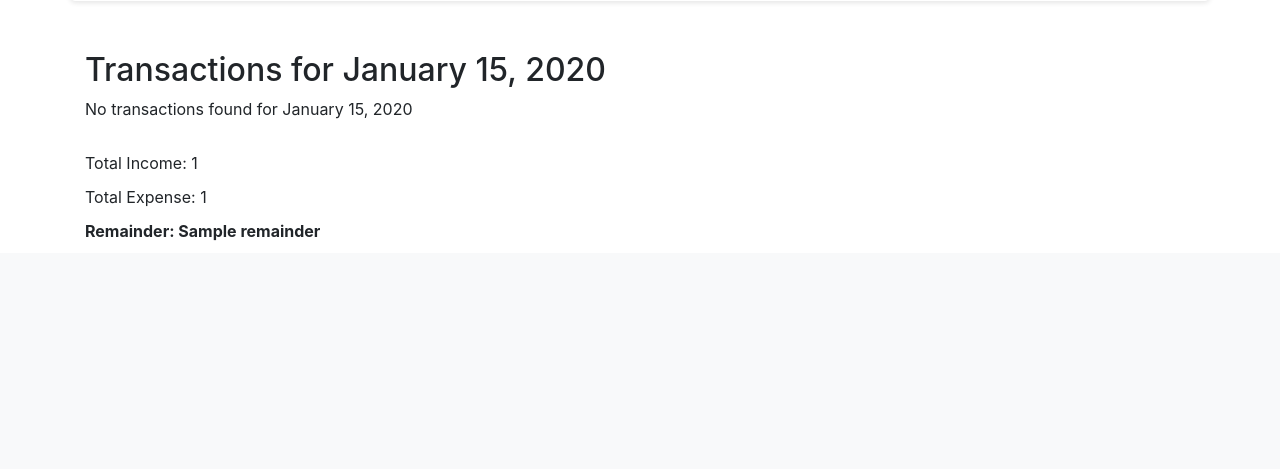
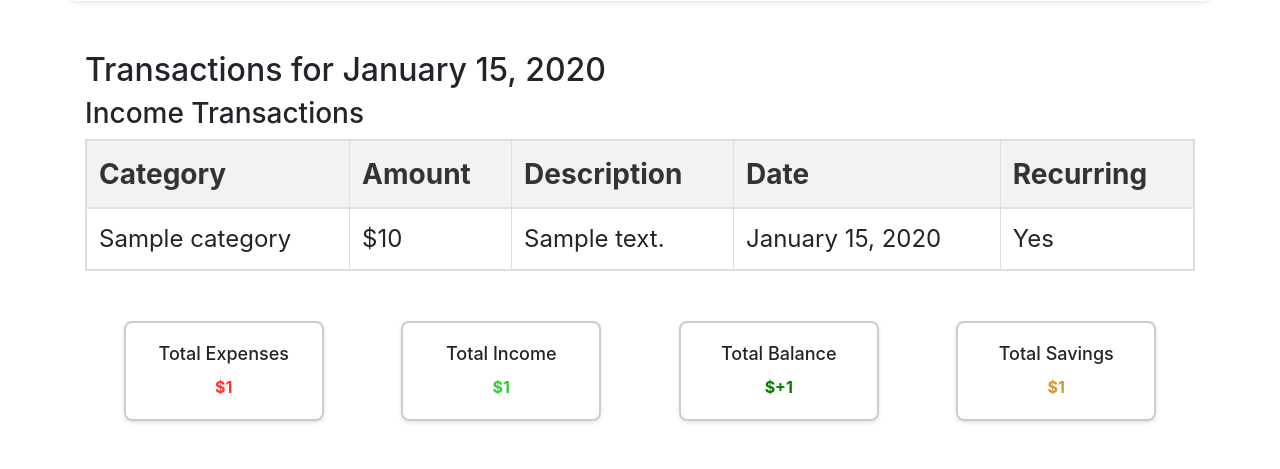
Before and after one commit to garrett-west13/budget-app, a Django app: template budget/templates/transactions.html in a window 1280 px wide. Shown: the part 718-1187 px from the top of the page. Before the commit the page ends 959 px from the top, so only its background shows below. Run offline with Django 5.2, Linux system fonts and the light colour scheme; tables that the repository leaves empty hold one stand-in row (values such as "Sample post"); the template is opened without the code that fills it: values that come from a table or form of the project are taken from there, most other values are stand-ins (such as "Sample title", 1, 10 or a date in 2020); some libraries are stand-ins or nearby versions.

```diff
--- a/budget/apps.py
+++ b/budget/apps.py
@@ -4,3 +4,6 @@ from django.apps import AppConfig
 class BudgetConfig(AppConfig):
     default_auto_field = 'django.db.models.BigAutoField'
     name = 'budget'
+
+    def ready(self):
+        import budget.signals
--- a/budget/models.py
+++ b/budget/models.py
@@ -1,21 +1,11 @@
 from django.db import models
-from django.contrib.auth.models import AbstractUser, Group, Permission
-
-
-class User(AbstractUser):
-    groups = models.ForeignKey(Group, on_delete=models.CASCADE, related_name='budget_user_groups')
-    user_permissions = models.ForeignKey(Permission, on_delete=models.CASCADE, related_name='budget_user_permissions')
-
-    def __str__(self):
-        return self.username
+from django.contrib.auth.models import User
+from django.utils.text import slugify
 
 
 class Category(models.Model):
     user = models.ForeignKey(User, on_delete=models.CASCADE)
-    name = models.CharField(max_length=100)
-
-    def __str__(self):
-        return self.name
+    name = models.CharField(max_length=255)
 
 
 class Transaction(models.Model):
--- a/budget/static/script.js
+++ b/budget/static/script.js
@@ -38,6 +38,7 @@ document.addEventListener('DOMContentLoaded', function() {
     });
 });
 
+
 function loadCalendarContent(year, month) {
     fetch(`/calendar/${year}/${month + 1}/`)
         .then(response => {
--- a/budget/static/styles.css
+++ b/budget/static/styles.css
@@ -128,6 +128,7 @@ table td.current-day:hover {
     display: flex;
     justify-content: space-around;
     margin-top: 50px;
+    margin-bottom: 50px;
 }
 
 .monthly-overview-container > div {
@@ -157,10 +158,6 @@ table td.current-day:hover {
 
 .income p {
     color: #33cc33;
-}
-
-.balance p{
-    color: #3333cc;
 }
 
 .savings p {
@@ -193,15 +190,29 @@ table td.current-day:hover {
     background-color: #f5f5f5;
 }
 
-/* Style total section */
-.total-income-expense {
-    margin-top: 30px;
+.surplus {
+    color: green;
 }
 
-.total-income-expense p {
-    margin-bottom: 10px;
+.deficit {
+    color: red;
 }
 
-.total-income-expense p:last-child {
-    font-weight: bold;
+/* Add a red dot next to the day with a transaction */
+.day.transaction-day::after {
+    content: "•";
+    color: red;
+    position: absolute;
+    top: 50%;
+    left: 50%;
+    transform: translate(-50%, -50%);
 }
+
+/* Style checkbox */
+.form-group input[type="checkbox"] {
+    width: 30px;
+    height: 30px;
+    border: 1px solid #999;
+    border-radius: 3px;
+    margin-bottom: 5px;
+}
--- a/budget/templates/index.html
+++ b/budget/templates/index.html
@@ -39,7 +39,7 @@
         </div>
         <div class="balance">
             <h2>Total Balance</h2>
-            <p>${{ total_balance }} {% if total_balance > 0 %}(Surplus){% else %}(Deficit){% endif %}</p>
+            <p>{% if total_balance > 0 %}<span class="surplus">$+{{ total_balance }}</span>{% else %}<span class="deficit">$-{{ total_balance }}</span>{% endif %}</p>
         </div>
         <div class="savings">
             <h2>Total Savings</h2>
--- a/budget/templates/transactions.html
+++ b/budget/templates/transactions.html
@@ -47,7 +47,7 @@
 
 <div class="container" id="transactions">
     <h2>Transactions for {{ transaction_date|date:"F d, Y" }}</h2>
-    {% if transactions_exist %}
+    {% if income_transactions %}
         <!-- Income Transactions Table -->
         <div class="transaction-table">
             <h3>Income Transactions</h3>
@@ -65,7 +65,7 @@
                     {% for transaction in income_transactions %}
                         <tr>
                             <td>{{ transaction.category.name }}</td>
-                            <td>{{ transaction.amount }}</td>
+                            <td>${{ transaction.amount }}</td>
                             <td>{{ transaction.description }}</td>
                             <td>{{ transaction.transaction_date|date:"F d, Y" }}</td>
                             <td>{% if transaction.recurring %}Yes{% else %}No{% endif %}</td>
@@ -74,7 +74,7 @@
                 </tbody>
             </table>
         </div>
-
+    {% elif expense_transactions %}
         <!-- Expense Transactions Table -->
         <div class="transaction-table">
             <h3>Expense Transactions</h3>
@@ -92,7 +92,7 @@
                     {% for transaction in expense_transactions %}
                         <tr>
                             <td>{{ transaction.category.name }}</td>
-                            <td>{{ transaction.amount }}</td>
+                            <td>${{ transaction.amount }}</td>
                             <td>{{ transaction.description }}</td>
                             <td>{{ transaction.transaction_date|date:"F d, Y" }}</td>
                             <td>{% if transaction.recurring %}Yes{% else %}No{% endif %}</td>
@@ -103,17 +103,28 @@
         </div>
 
     {% else %}
-        <p>No transactions found for {{ transaction_date|date:"F d, Y" }}</p>
+        <p>No transactions found</p>
     {% endif %}
 
     <!-- Total Income and Expense -->
-    <div class="total-income-expense">
-        <p>Total Income: {{ total_income }}</p>
-        <p>Total Expense: {{ total_expense }}</p>
-        <p>Remainder: {{ remainder }}</p>
+    <div class="monthly-overview-container mb-5">
+        <div class="expenses">
+            <h2>Total Expenses</h2>
+            <p>${{ total_expenses }}</p>
+        </div>
+        <div class="income">
+            <h2>Total Income</h2>
+            <p>${{ total_income }}</p>
+        </div>
+        <div class="balance">
+            <h2>Total Balance</h2>
+            <p>{% if total_balance > 0 %}<span class="surplus">$+{{ total_balance }}</span>{% else %}<span class="deficit">${{ total_balance }}</span>{% endif %}</p>
+        </div>
+        <div class="savings">
+            <h2>Total Savings</h2>
+            <p>${{ total_savings }}</p>
+        </div>
     </div>
 </div>
 
-
-
 {% endblock %}
```
Also changed, not shown: budget/calendar.py (+14 -1 lines), budget/signals.py (added, +12 -0 lines), budget/views.py (+12 -9 lines), budget/migrations/0001_initial.py, db.sqlite3.
